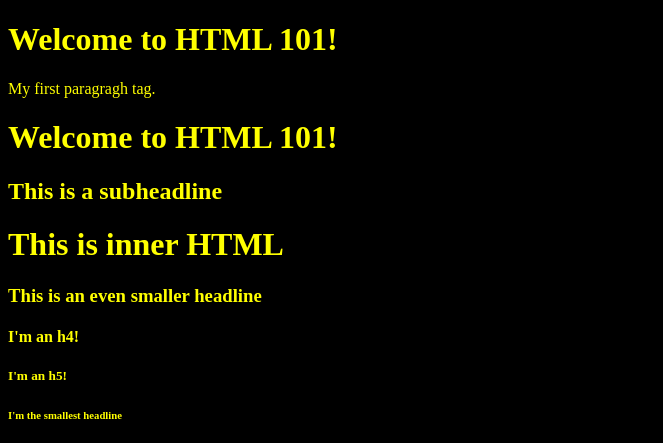
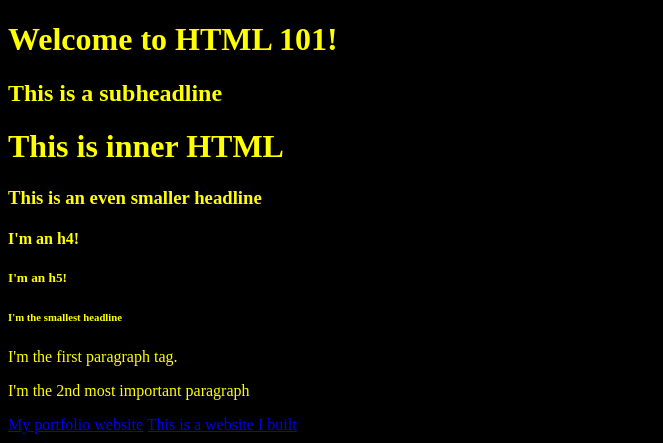
Before and after one commit to CodyCreatesCode/pt_html101, a plain HTML site: page index.html in a window 1280 px wide. Shown: the top 443 px of the page, without its empty margins (0-663 px from the left). Drawn offline with Linux system fonts and the light colour scheme.

Commit message:
deleted body element becaause it was duplicated

```diff
--- a/index.html
+++ b/index.html
@@ -7,11 +7,6 @@
     <title>HTML 101</title>
 
 </head>
-<body>
-    <h1>Welcome to HTML 101!</h1>
-    <p>My first paragragh tag.
-    </p>
-</body>
     <body style="background-color: black; color: yellow;">
         <h1>Welcome to HTML 101!</h1>
         <h2>This is a subheadline</h2>
```
